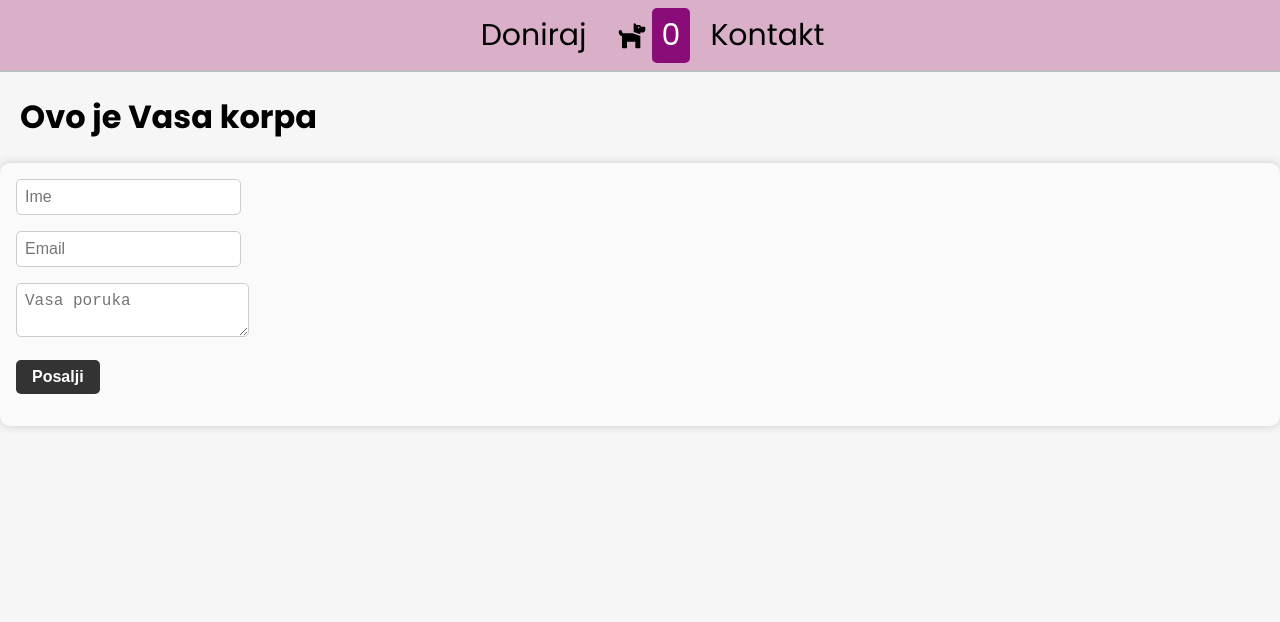
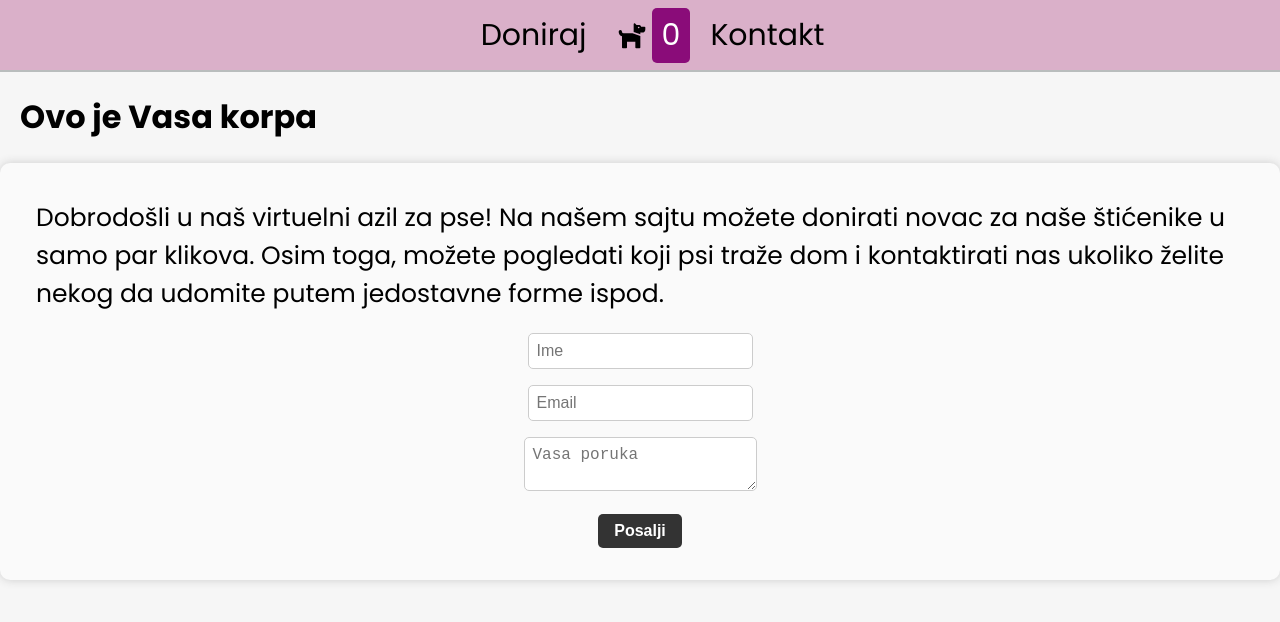
Before and after one commit to jana-gocanin/react-domaci, a React (Create React App) app: page /cart in a window 1280 px wide. Shown: the top 622 px of the page. Built offline with nearby package versions, Linux system fonts and the light colour scheme.

Commit message:
sredjena kontakt strana

```diff
--- a/src/App.css
+++ b/src/App.css
@@ -204,3 +204,14 @@ button:hover {
   color: #333;
   box-shadow: 0px 0px 5px #333;
 }
+.cont{
+  display: flex;
+  flex-direction: column;
+  align-items: center;
+}
+.tekst{
+  display: flex;
+  margin: 20px;
+  font-size: 25px;
+  width: 100%;
+}
--- a/src/contactForm.jsx
+++ b/src/contactForm.jsx
@@ -1,4 +1,4 @@
-import React, { useState, useEffect, useRef } from "react";
+import React, { useState,useEffect, useRef } from "react";
 
 const FORM_ENDPOINT = ""; // TODO - fill on the later step
 
@@ -20,12 +20,15 @@ const ContactForm = () => {
   }
 
   return (
+
     <form
       action={FORM_ENDPOINT}
       onSubmit={handleSubmit}
       method="POST"
       target="_blank"
-    ><div className="cont">
+    >
+      <div className="tekst">Dobrodošli u naš virtuelni azil za pse! Na našem sajtu možete donirati novac za naše štićenike u samo par klikova. Osim toga, možete pogledati koji psi traže dom i kontaktirati nas ukoliko želite nekog da udomite putem jedostavne forme ispod.</div>
+      <div className="cont">
       <div className="forma">
         <input
           type="text"
```
